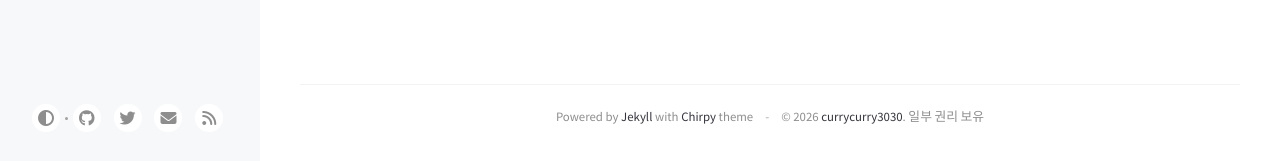
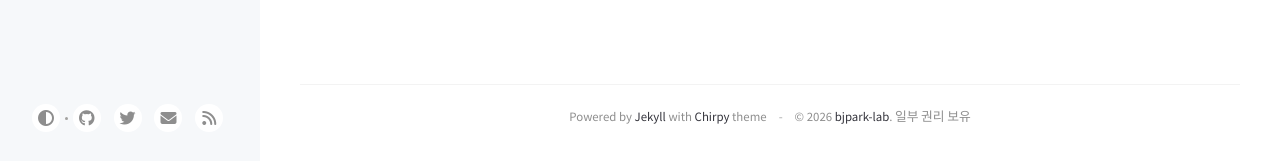
Before and after one commit to currycurry3030/currycurry3030.github.io, a Jekyll site: the page built from index.html, in a window 1280 px wide. Shown: the part 736-897 px from the top of the page. Built offline with Jekyll 4.4.1, drawn with Linux system fonts in a browser that asks for light colours; comment, search, counter and statistics services are not loaded.

Commit message:
chore: update repo/site references for GitHub id rename to bjpark-lab

```diff
--- a/_config.yml
+++ b/_config.yml
@@ -21,19 +21,19 @@
   Personal notes and learning projects about AI engineering, LLMs, agents,
   evaluation, data science, and practical system design.
 
-url: "https://currycurry3030.github.io"
+url: "https://bjpark-lab.github.io"
 
 github:
-  username: currycurry3030
+  username: bjpark-lab
 
 twitter:
   username:
 
 social:
-  name: currycurry3030
+  name: bjpark-lab
   email:
   links:
-    - https://github.com/currycurry3030
+    - https://github.com/bjpark-lab
 
 google_site_verification:
 
--- a/package.json
+++ b/package.json
@@ -1,11 +1,11 @@
 {
-  "name": "currycurry3030-github-io",
+  "name": "bjpark-lab-github-io",
   "version": "1.0.0",
   "private": true,
   "description": "Personal AI engineering knowledge base. Builds the Chirpy theme assets used by the Jekyll site.",
   "repository": {
-    "type": "git",
-    "url": "git+https://github.com/currycurry3030/currycurry3030.github.io.git"
+      "type": "git",
+      "url": "git+https://github.com/bjpark-lab/bjpark-lab.github.io.git"
   },
   "license": "MIT",
   "scripts": {
```
Also changed, not shown: README.md.
